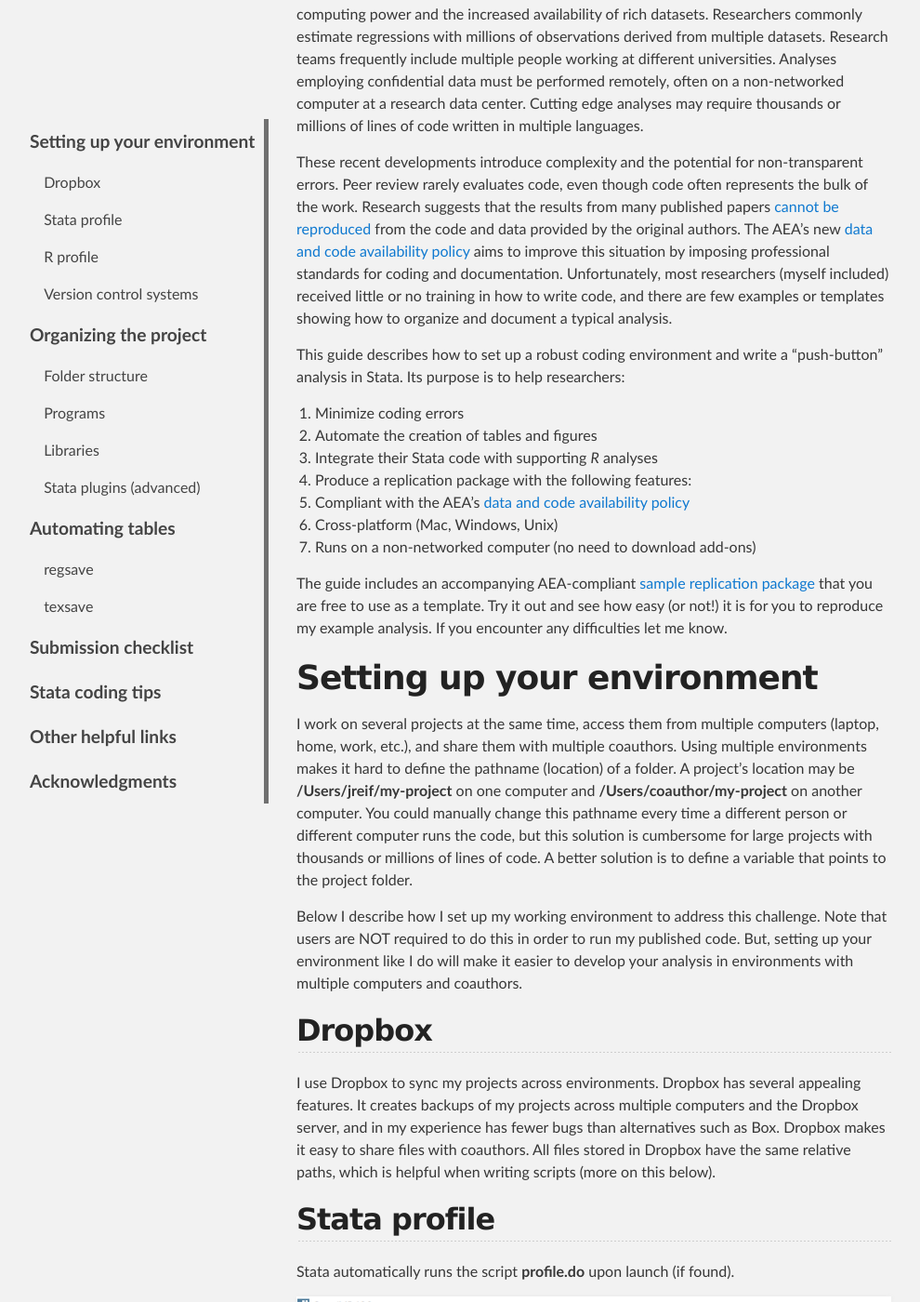
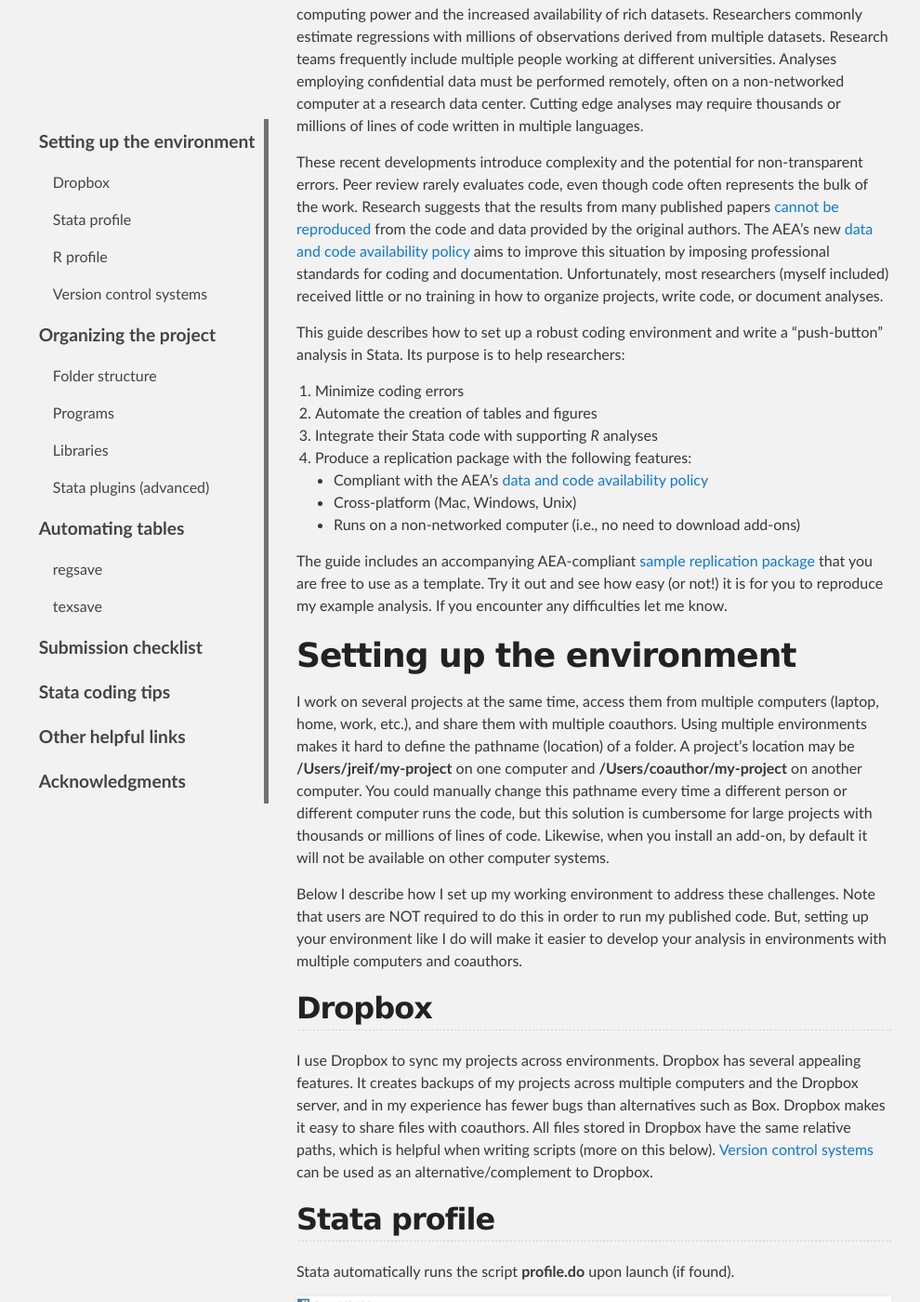
Before and after one commit to maskegger/guide, a Jekyll site: the page built from index.md, in a window 1280 px wide and 1400 px high, scrolled down 281 px. Shown: the whole window at 93% size, without its empty margins (1-991 px from the left). Built offline with Jekyll 4.4.1, drawn with Linux system fonts in a browser that asks for light colours; our own code applies the rules of GitHub Pages for plain Markdown files; some of the changed text lies outside the part shown.

Commit message:
Update index.md

```diff
--- a/index.md
+++ b/index.md
@@ -6,16 +6,16 @@ description: Julian Reif, University of Illinois
 
 Empirical research in economics has grown in importance thanks to improvements in computing power and the increased availability of rich datasets. Researchers  commonly estimate regressions with millions of observations derived from multiple datasets. Research teams frequently include multiple people working at different universities. Analyses employing confidential data must be performed remotely, often on a non-networked computer at a research data center. Cutting edge analyses may require thousands or millions of lines of code written in multiple languages.
 
-These recent developments introduce complexity and the potential for non-transparent errors. Peer review rarely evaluates code, even though code often represents the bulk of the work. Research suggests that the results from many published papers [cannot be reproduced](https://www.nowpublishers.com/article/Details/CFR-0053) from the code and data provided by the original authors. The AEA's new [data and code availability policy](https://www.aeaweb.org/journals/policies/data-code) aims to improve this situation by imposing professional standards for coding and documentation. Unfortunately, most researchers (myself included) received little or no training in how to write code, and there are few examples or templates showing how to organize and document a typical analysis.
+These recent developments introduce complexity and the potential for non-transparent errors. Peer review rarely evaluates code, even though code often represents the bulk of the work. Research suggests that the results from many published papers [cannot be reproduced](https://www.nowpublishers.com/article/Details/CFR-0053) from the code and data provided by the original authors. The AEA's new [data and code availability policy](https://www.aeaweb.org/journals/policies/data-code) aims to improve this situation by imposing professional standards for coding and documentation. Unfortunately, most researchers (myself included) received little or no training in how to organize projects, write code, or document analyses.
 
 This guide describes how to set up a robust coding environment and write a "push-button" analysis in Stata. Its purpose is to help researchers:
 1. Minimize coding errors
 1. Automate the creation of tables and figures
 1. Integrate their Stata code with supporting *R* analyses
 1. Produce a replication package with the following features:
-  1. Compliant with the AEA's [data and code availability policy](https://www.aeaweb.org/journals/policies/data-code)
-  1. Cross-platform (Mac, Windows, Unix)
-  1. Runs on a non-networked computer (no need to download add-ons)
+  - Compliant with the AEA's [data and code availability policy](https://www.aeaweb.org/journals/policies/data-code)
+  - Cross-platform (Mac, Windows, Unix)
+  - Runs on a non-networked computer (i.e., no need to download add-ons)
 
 The guide includes an accompanying AEA-compliant [sample replication package](https://github.com/reifjulian/my-project) that you are free to use as a template. Try it out and see how easy (or not!) it is for you to reproduce my example analysis. If you encounter any difficulties let me know.
 
@@ -27,15 +27,15 @@ https://error404.atomseo.com/
 -->
 
 
-# Setting up your environment
+# Setting up the environment
 
-I work on several projects at the same time, access them from multiple computers (laptop, home, work, etc.), and share them with multiple coauthors. Using multiple environments makes it hard to define the pathname (location) of a folder. A project's location may be **/Users/jreif/my-project** on one computer and **/Users/coauthor/my-project** on another computer. You could manually change this pathname every time a different person or different computer runs the code, but this solution is cumbersome for large projects with thousands or millions of lines of code. A better solution is to define a variable that points to the project folder.
+I work on several projects at the same time, access them from multiple computers (laptop, home, work, etc.), and share them with multiple coauthors. Using multiple environments makes it hard to define the pathname (location) of a folder. A project's location may be **/Users/jreif/my-project** on one computer and **/Users/coauthor/my-project** on another computer. You could manually change this pathname every time a different person or different computer runs the code, but this solution is cumbersome for large projects with thousands or millions of lines of code. Likewise, when you install an add-on, by default it will not be available on other computer systems.
 
-Below I describe how I set up my working environment to address this challenge. Note that users are NOT required to do this in order to run my published code. But, setting up your environment like I do will make it easier to develop your analysis in environments with multiple computers and coauthors.
+Below I describe how I set up my working environment to address these challenges. Note that users are NOT required to do this in order to run my published code. But, setting up your environment like I do will make it easier to develop your analysis in environments with multiple computers and coauthors.
 
 ## Dropbox
 
-I use Dropbox to sync my projects across environments. Dropbox has several appealing features. It creates backups of my projects across multiple computers and the Dropbox server, and in my experience has fewer bugs than alternatives such as Box. Dropbox makes it easy to share files with coauthors. All files stored in Dropbox have the same relative paths, which is helpful when writing scripts (more on this below).
+I use Dropbox to sync my projects across environments. Dropbox has several appealing features. It creates backups of my projects across multiple computers and the Dropbox server, and in my experience has fewer bugs than alternatives such as Box. Dropbox makes it easy to share files with coauthors. All files stored in Dropbox have the same relative paths, which is helpful when writing scripts (more on this below). [Version control systems](#version_control_systems) can be used as an alternative/complement to Dropbox.
 
 ## Stata profile
 
@@ -153,13 +153,13 @@ To update the MyProject manuscript, copy **analysis/results/figures/** and **ana
 
 ## Programs
 
-Programs (aka functions, subroutines) are pieces of code that are called by your scripts. These might be do-files, ado-files, or scripts written in another programming language such as *R*. An introduction to ado-files is available [here](https://blog.stata.com/2015/11/10/programming-an-estimation-command-in-stata-a-first-ado-command). Because programs are not called directly by the master script, **run.do**, I usually store them in the subdirectory **scripts/programs/**. This reduces clutter in large projects with many scripts.
+Programs (aka functions, subroutines) are additional pieces of code called by your scripts. These might be do-files, ado-files, or scripts written in another programming language such as *R*. An introduction to ado-files is available [here](https://blog.stata.com/2015/11/10/programming-an-estimation-command-in-stata-a-first-ado-command). Because programs are not called directly by the master script, **run.do**, I usually store them in the subdirectory **scripts/programs/**. This reduces clutter in large projects with many scripts.
 
 ## Libraries
 
-My code frequently employs user-written Stata commands, such as [regsave](https://github.com/reifjulian/regsave) or [reghdfe](http://scorreia.com/software/reghdfe/install.html). To ensure replication, it is **very important** to include copies of these programs with your code:
-1. Unless a user has a local copy of the program, she won't be able to run your code if you don't supply this program.
-1. These commands are updated over time and newer versions may not work with older code implementations.
+My code frequently employs user-written (add-on) Stata commands, such as [regsave](https://github.com/reifjulian/regsave) or [reghdfe](http://scorreia.com/software/reghdfe/install.html). To ensure replication, it is *very important* to include copies of these programs with your code:
+1. A user can't run your code without it.
+1. These commands are updated over time, causing your code to break or produce different output.
 
 Many people do not appreciate how code updates can inhibit replication. Here is an example. You perform a Stata analysis using a new, user-written estimation command called, say, `regols`. You publish your paper, along with your replication code, but do not include the code for `regols`. Ten years later a researcher tries to replicate your analysis. The code breaks because she has not installed `regols`. She opens Stata and types `ssc install regols`, which installs the newest version of that command. But, in the intervening ten years the author of `regols` fixed a bug in how the standard errors are calculated. When the researcher runs your code with her updated version of `regols` she finds your estimates are no longer statistically significant. The researcher does not know whether this happens because you included the wrong dataset with your replication, because there is mistake in the analysis code, or because you failed to correctly copy/paste your output into your publication. She cannot replicate your published results and must now decide what to conclude.
 
```
Also changed, not shown: other parts of index.md (+3 -3 lines).
